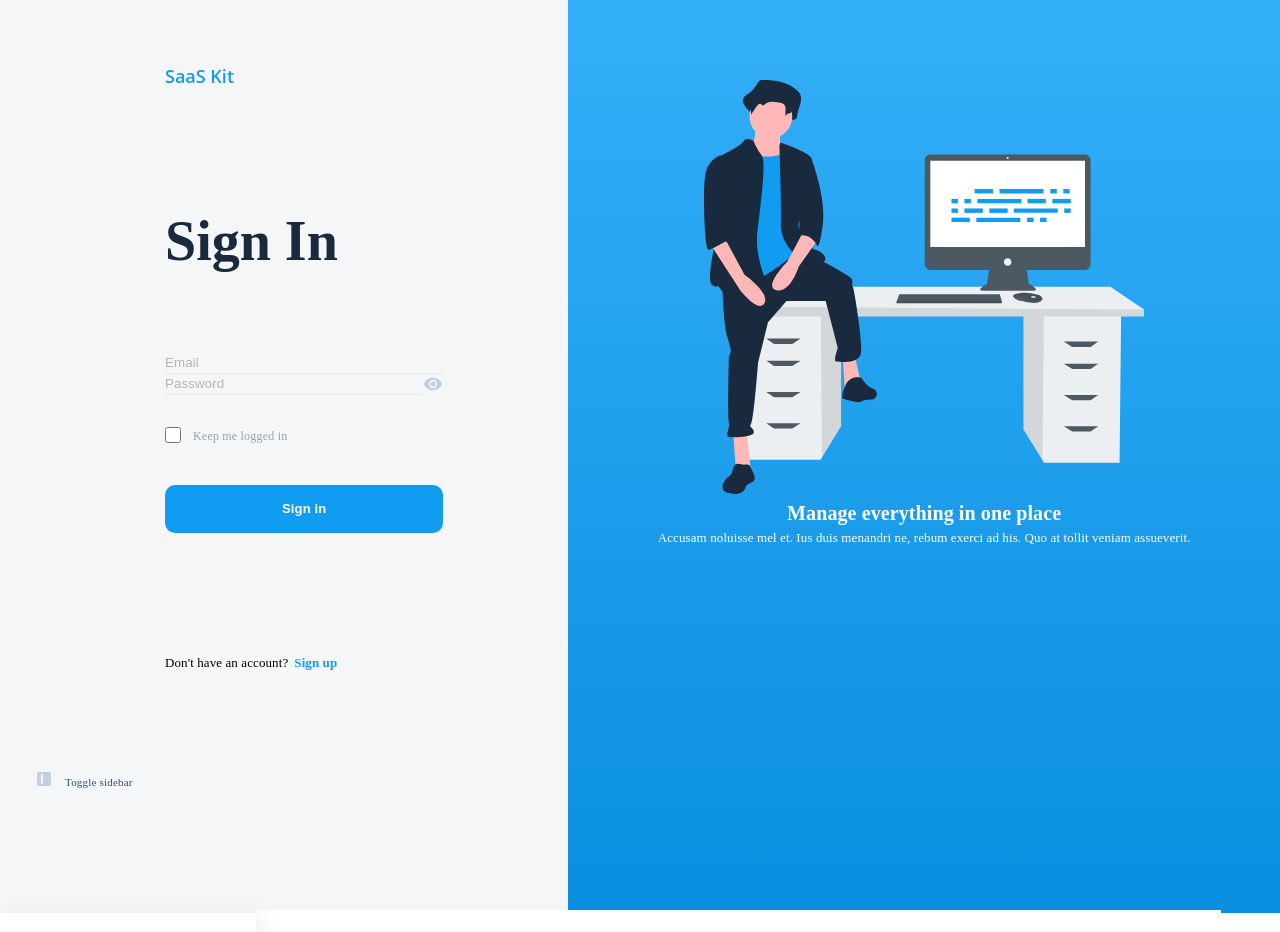
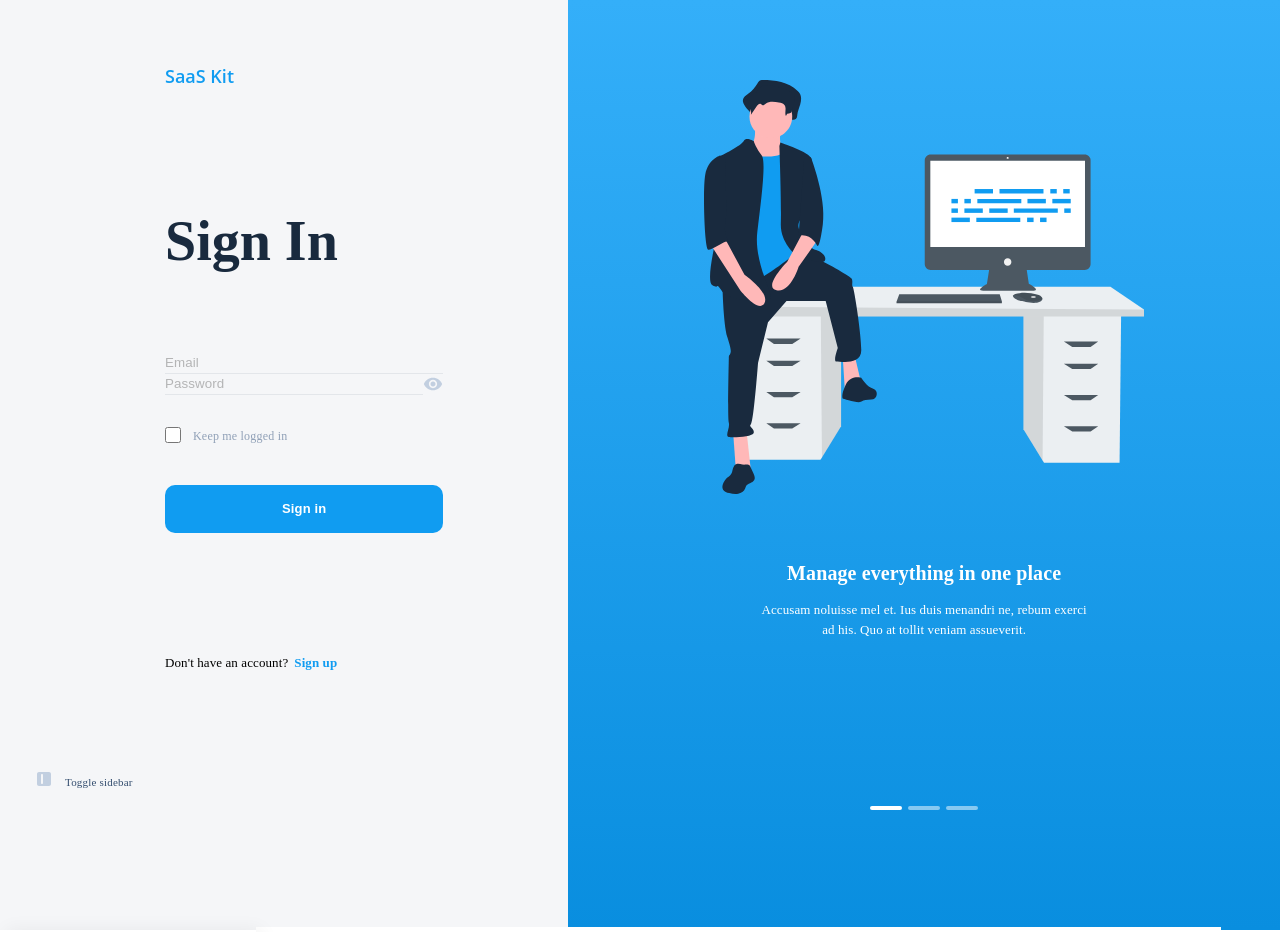
Before and after one commit to chrisfromhood/Saas-UI-Kit-App, a React (Create React App) app: page / in a window 1280 px wide. Shown: the top 932 px of the page. Built offline with nearby package versions, Linux system fonts and the light colour scheme.

Commit message:
big-hero completed

```diff
--- a/package.json
+++ b/package.json
@@ -6,6 +6,7 @@
     "postcss-nested": "^4.2.3",
     "react": "^17.0.2",
     "react-dom": "^17.0.2",
+    "react-router-dom": "^5.3.0",
     "react-scripts": "4.0.3",
     "web-vitals": "^1.1.2"
   },
--- a/src/App.js
+++ b/src/App.js
@@ -1,7 +1,10 @@
+// import { Switch, Redirect, Route } from "react-router-dom";
+
 import cs from "./App.module.css";
 import Table from "./components/Table";
 import Sidebar from "./components/Sidebar";
 import Searchbar from "./components/Searchbar";
+
 
 // HEADER
 import arrowIcon from "./assets/img/icons/arrow.svg";
@@ -55,6 +58,12 @@ function App() {
             <h1 className={cs["big-hero_header"]}>Manage everything in one place</h1>
             <p className={cs["big-hero_text"]}>Accusam noluisse mel et. Ius duis menandri ne, rebum exerci ad his. Quo at tollit veniam assueverit.</p>
           </div>
+
+          <div className={cs["big-hero_dashes"]}>
+            <div className={cs["big-hero_dash"]}></div>
+            <div className={cs["big-hero_dash"]}></div>
+            <div className={cs["big-hero_dash"]}></div>
+          </div>
         </div> {/* -------End of .big-hero---- */}
 
 
--- a/src/App.module.css
+++ b/src/App.module.css
@@ -130,6 +130,9 @@
   background: linear-gradient(#34AFF9,#098EDF );
 
   .big-hero_wrapper{
+    display: flex;
+    flex-direction:column;
+    align-items: center;
     padding: 8rem 0;
     text-align: center;
   }
@@ -139,13 +142,36 @@
     line-height: 3rem;
     letter-spacing: 0.1px;
     text-align: center;
+    margin:6.4rem 0 1.2rem;
   }
 
   .big-hero_text{
+    max-width: 62%;
     font-weight: 400;
     line-height: 2rem;
     letter-spacing: 0.1px;
     text-align: center;
+  }
+
+  .big-hero_dashes{
+
+    display: flex;
+    margin: 8.6rem 0 12rem;
+
+    .big-hero_dash{
+      width: 3.2rem;
+      height: 0.4rem;
+      background-color:var(--color-white);
+      border-radius: 0.6rem;
+    }
+
+    .big-hero_dash:nth-of-type(2){
+      margin: 0 0.6rem;
+    }
+
+    .big-hero_dash:not(:first-of-type){
+      opacity: 50%;
+    }
   }
 
 
```
Also changed, not shown: 1 other file (tests, documents, lock files or other folders).
